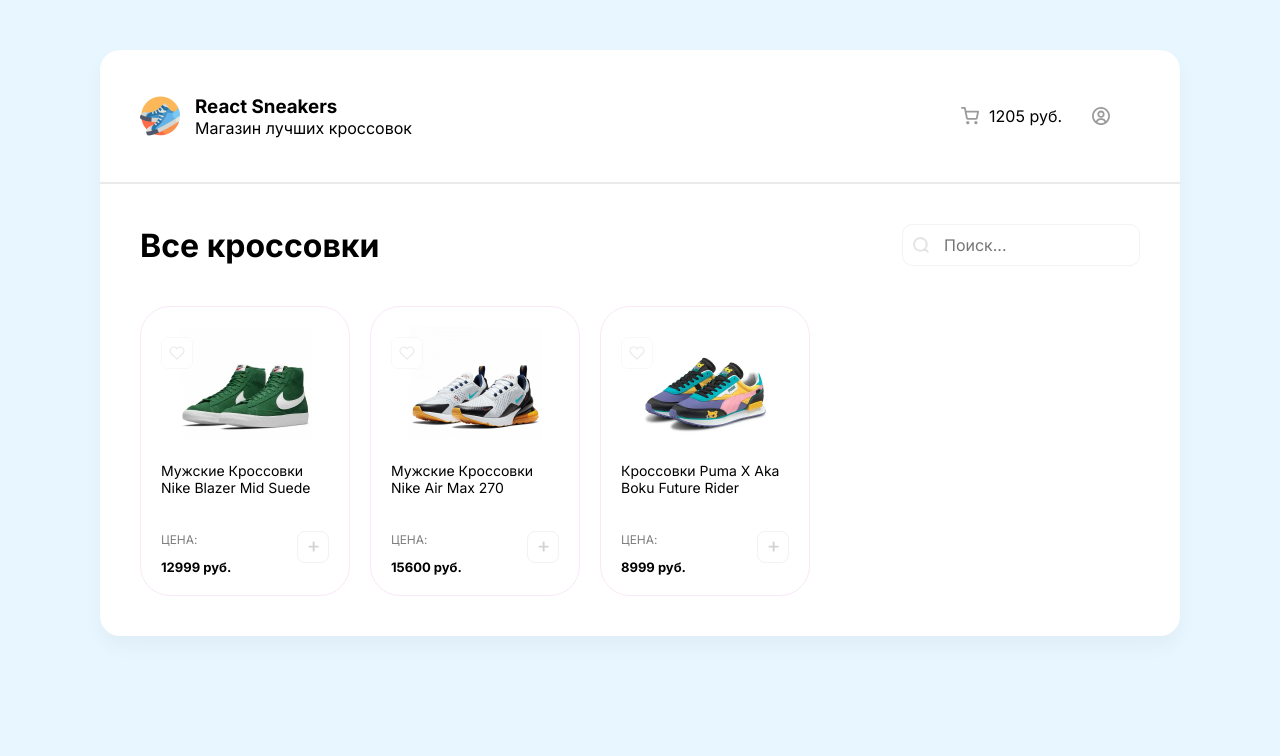
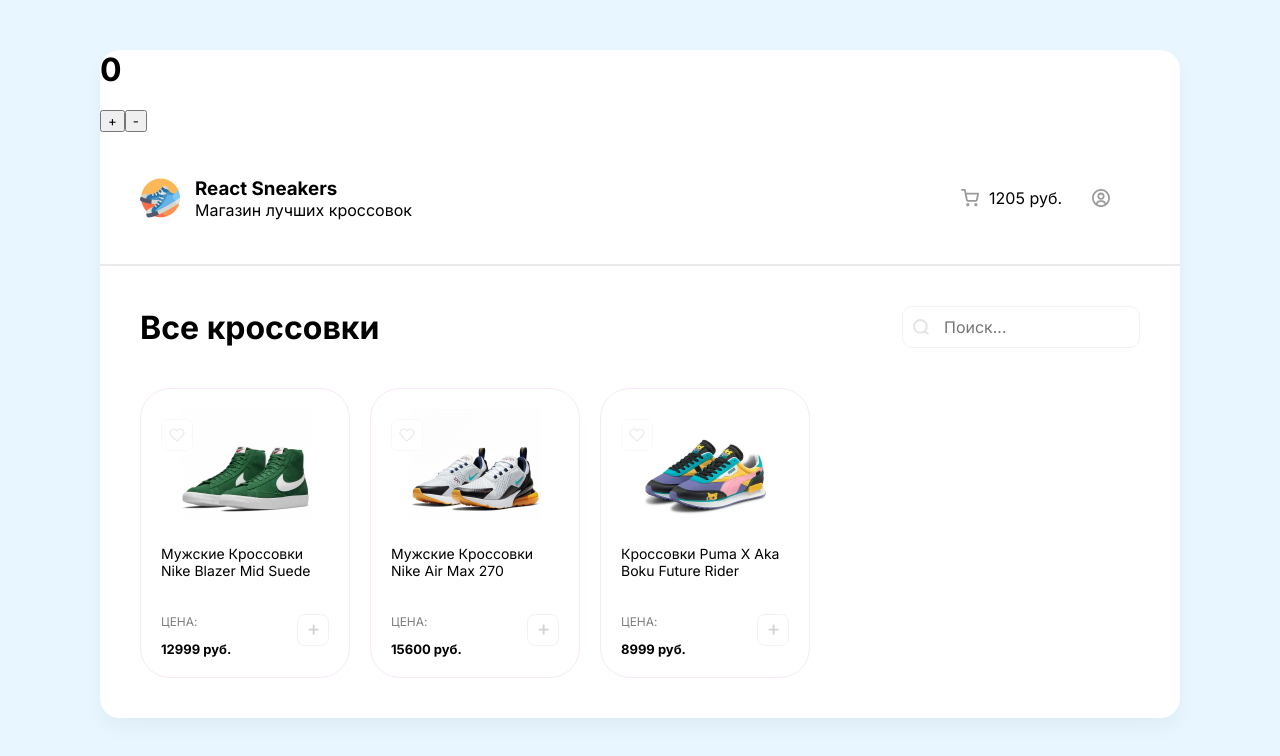
Before and after one commit to helennn123433/react_sneakers, a React (Create React App) app: page / in a window 1280 px wide. Shown: the top 756 px of the page. Built offline with nearby package versions, Linux system fonts and the light colour scheme.

Commit message:
react hooks

```diff
--- a/src/App.js
+++ b/src/App.js
@@ -1,3 +1,4 @@
+import React, { useState } from 'react';
 import Card from './components/Card'
 import Drawer from './components/Drawer.jsx';
 import Header from './components/Header.jsx';
@@ -22,9 +23,22 @@
 
 
 function App() {
+  const [count, setCount] = useState(0);
+  const plus = () => {
+    setCount(count + 1);
+  }
+
+  const minus = () =>{
+    setCount(count - 1);
+  }
+
   return (
     <div className ="App">
-
+      <div>
+        <h1>{count}</h1>
+        <button onClick={plus}>+</button>
+        <button onClick={minus}>-</button>
+      </div>
       <div style={{ display: 'none' }} className="overlay">
         <Drawer/>
       </div>
@@ -42,7 +56,9 @@
           <Card
             title={obj.title}
             price={obj.price}
-            imageUrl={obj.imageUrl} />
+            imageUrl={obj.imageUrl}
+            onClickPlus ={() => alert('Goodbue')}
+           />
         ))}
       </div>
      </div>
--- a/src/components/Card/index.jsx
+++ b/src/components/Card/index.jsx
@@ -1,10 +1,9 @@
 import styles from './Card.module.scss'
 
-console.log(styles);
 function Card(props){
-    const onClickButton = () => {
-        alert("Hello");
-    }
+    // const onClickButton = () => {
+    //     alert("Hello");
+    // }
     return(
         <div className={styles.card}>
         <div className={styles.cardImageContainer}>
@@ -19,7 +18,7 @@
                 <p>Цена:</p>
                 <b>{props.price} руб.</b>
             </div>
-        <button onClick={onClickButton}>
+        <button onClick={props.onClickPlus}>
             <img width={11} height={11} src="/img/plus.svg" alt="plus"/>
         </button>
         </div>
```
